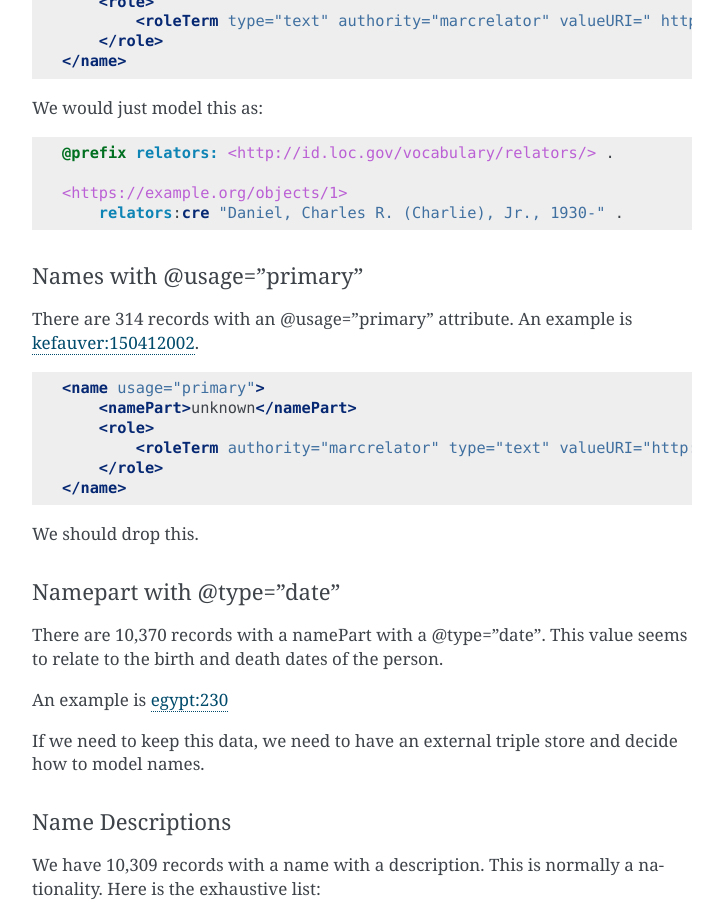
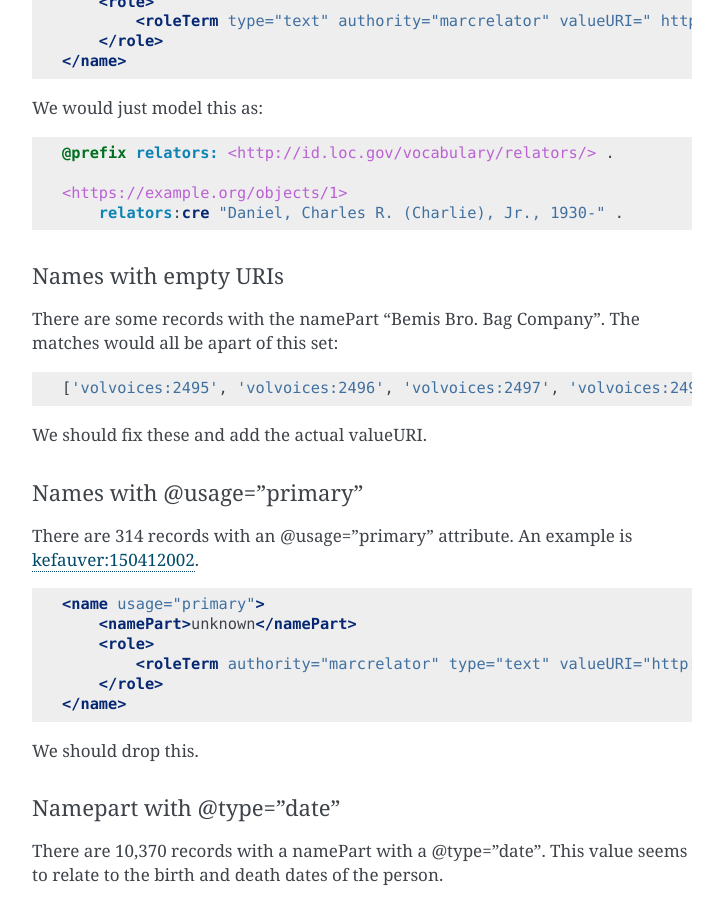
Before and after one commit to UTKcataloging/mods_to_rdf, a Sphinx documentation site: the page built from docs/source/top_level_elements/name.rst, in a window 1280 px wide and 900 px high, scrolled down 4072 px. Shown: the whole window, without its empty margins (388-1111 px from the left). Built offline with Sphinx 7.4.7, drawn with Linux system fonts in a browser that asks for light colours; formulas are drawn with MathJax 3; some of the changed text lies outside the part shown.

Commit message:
Fix Bemis Bro. Bag Company section.

```diff
--- a/docs/source/top_level_elements/name.rst
+++ b/docs/source/top_level_elements/name.rst
@@ -227,6 +227,18 @@ We would just model this as:
     <https://example.org/objects/1>
         relators:cre "Daniel, Charles R. (Charlie), Jr., 1930-" .
 
+Names with empty URIs
+---------------------
+
+There are some records with the namePart "Bemis Bro. Bag Company".  The matches would all be apart of this set:
+
+
+.. code-block:: python
+
+    ['volvoices:2495', 'volvoices:2496', 'volvoices:2497', 'volvoices:2498', 'volvoices:2499', 'volvoices:2500', 'volvoices:2501', 'volvoices:2502', 'volvoices:2503', 'volvoices:2504', 'volvoices:2505', 'volvoices:2506', 'volvoices:2507', 'volvoices:2508', 'volvoices:2509', 'volvoices:2510', 'volvoices:2511', 'volvoices:2512', 'volvoices:2513', 'volvoices:2455', 'volvoices:2456', 'volvoices:2457', 'volvoices:2477', 'volvoices:2478', 'volvoices:2479', 'volvoices:2480', 'volvoices:2481', 'volvoices:2482', 'volvoices:2483', 'volvoices:2484', 'volvoices:2485', 'volvoices:2486', 'volvoices:2467', 'volvoices:2468', 'volvoices:2469', 'volvoices:2470', 'volvoices:2471', 'volvoices:2472', 'volvoices:2473', 'volvoices:2474', 'volvoices:2475', 'volvoices:2476', 'volvoices:2458', 'volvoices:2459', 'volvoices:2461', 'volvoices:2462', 'volvoices:2463', 'volvoices:2464', 'volvoices:2465', 'volvoices:2466', 'volvoices:2487', 'volvoices:2488', 'volvoices:2489', 'volvoices:2490', 'volvoices:2491', 'volvoices:2492', 'volvoices:2493', 'volvoices:2494']
+
+We should fix these and add the actual valueURI.
+
 Names with @usage="primary"
 ---------------------------
 
@@ -345,13 +357,6 @@ Names Missing Roleterms
 We have a small number of names that have no roles.  Because the role will be used to express property, it is critical that
 we address these in some way even if that were to mean giving these a generic role like dc:contributor.
 
-There are some records with the namePart "Bemis Bro. Bag Company".  The matches would all be apart of this set:
-
-
-.. code-block:: python
-
-    ['volvoices:2495', 'volvoices:2496', 'volvoices:2497', 'volvoices:2498', 'volvoices:2499', 'volvoices:2500', 'volvoices:2501', 'volvoices:2502', 'volvoices:2503', 'volvoices:2504', 'volvoices:2505', 'volvoices:2506', 'volvoices:2507', 'volvoices:2508', 'volvoices:2509', 'volvoices:2510', 'volvoices:2511', 'volvoices:2512', 'volvoices:2513', 'volvoices:2455', 'volvoices:2456', 'volvoices:2457', 'volvoices:2477', 'volvoices:2478', 'volvoices:2479', 'volvoices:2480', 'volvoices:2481', 'volvoices:2482', 'volvoices:2483', 'volvoices:2484', 'volvoices:2485', 'volvoices:2486', 'volvoices:2467', 'volvoices:2468', 'volvoices:2469', 'volvoices:2470', 'volvoices:2471', 'volvoices:2472', 'volvoices:2473', 'volvoices:2474', 'volvoices:2475', 'volvoices:2476', 'volvoices:2458', 'volvoices:2459', 'volvoices:2461', 'volvoices:2462', 'volvoices:2463', 'volvoices:2464', 'volvoices:2465', 'volvoices:2466', 'volvoices:2487', 'volvoices:2488', 'volvoices:2489', 'volvoices:2490', 'volvoices:2491', 'volvoices:2492', 'volvoices:2493', 'volvoices:2494']
-
 Here are other strings that we need to fix, but I'll create Jira tickets with precise instructions for these.
 
 * {'@authority': 'naf', '@type': 'personal', '@valueURI': '', 'namePart': 'Jackson, Andrew, 1767-1845'}
```
